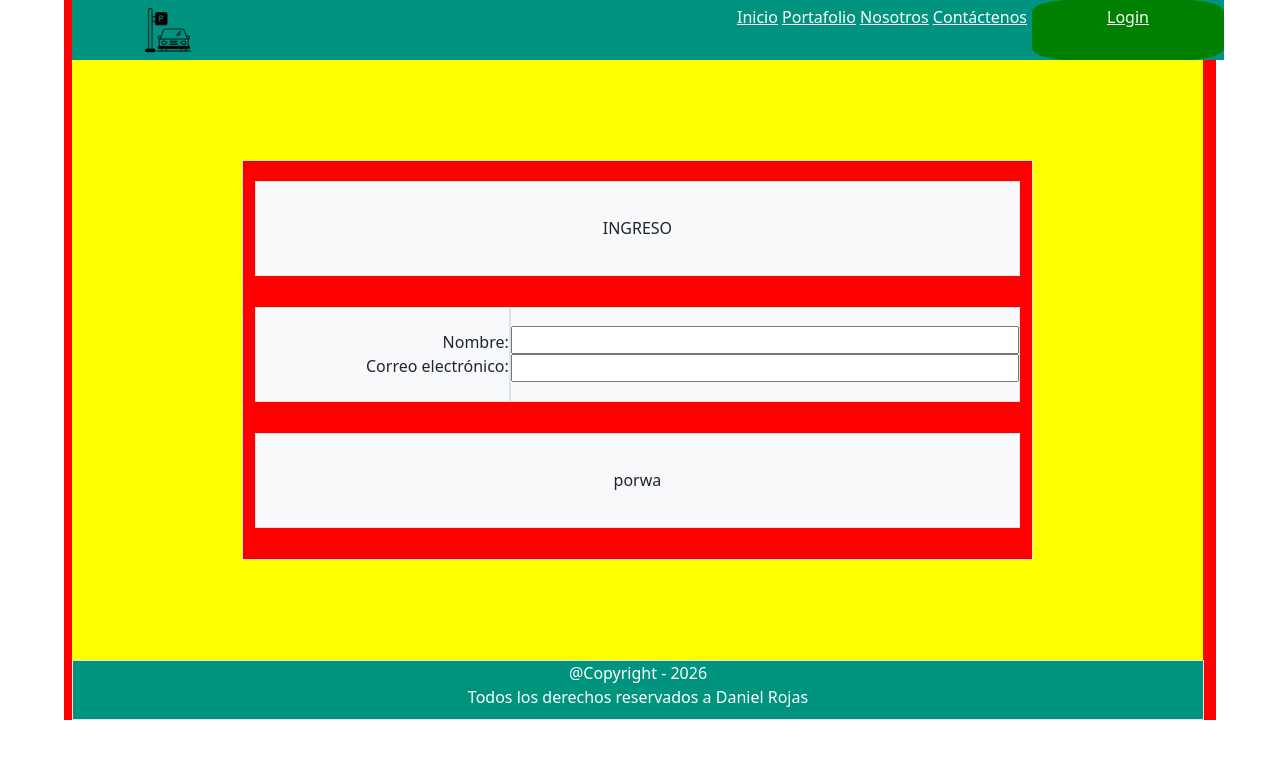
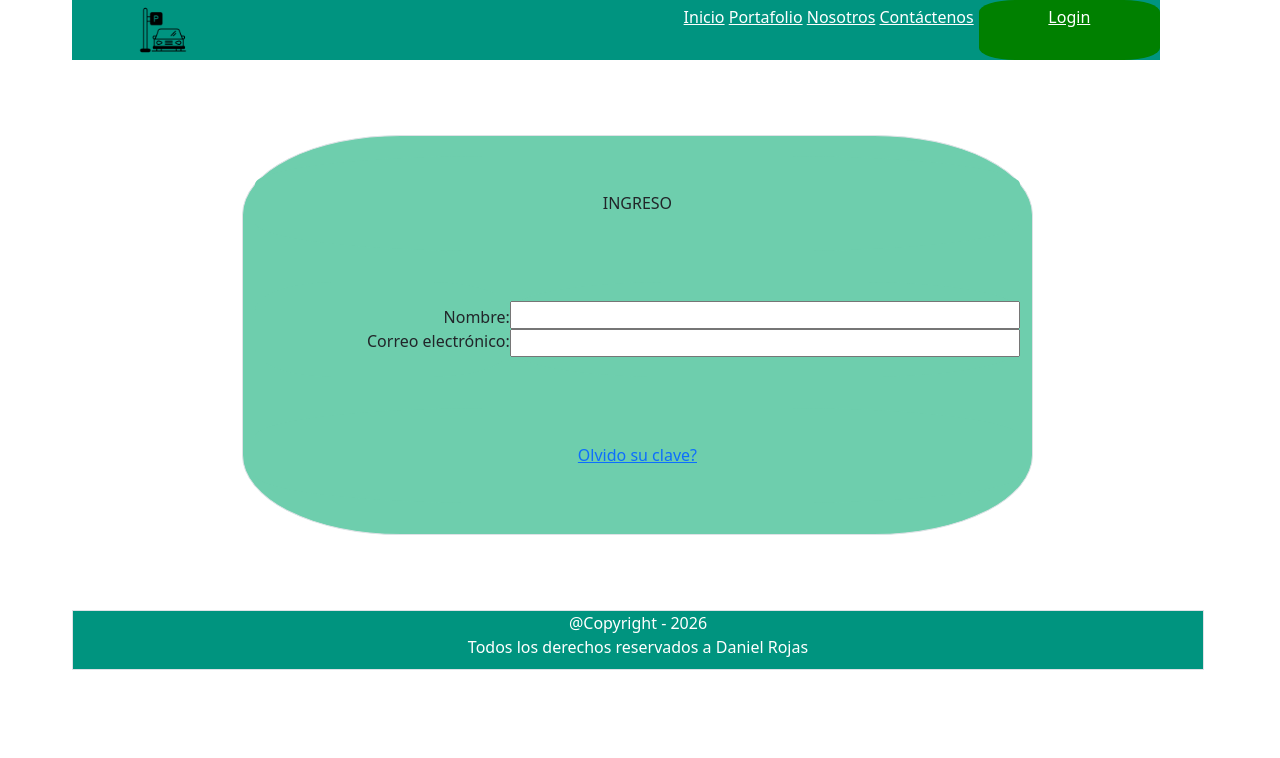
Before and after one commit to danielrojasa-web/Ingeneria-Web, a plain HTML site: page pages/company/login.html in a window 1280 px wide. Drawn offline with Linux system fonts and the light colour scheme; files whose address does not match are found by name.

Commit message:
cargue actividad

```diff
--- a/assets/css/styles-bootstrap5Login.css
+++ b/assets/css/styles-bootstrap5Login.css
@@ -7,7 +7,7 @@
 
 /* Navegador */
 nav {
-    width: 90%;
+    width: 85%;
     position: fixed;
     top: 0;
     text-align: right;
@@ -57,7 +57,6 @@ nav {
     /* border: 2px solid red; */
     display: flex;
     flex-direction: column;
-    background-color: red;
     /* Apila los elementos uno abajo del otro */
 }
 
@@ -68,9 +67,9 @@ body {
 
 
 .portafolio {
-    height: 600px;
+    height: 550px;
     width: 99.9%;
-    background-color: yellow;
+    background-color: white;
     text-align: center;
     align-items: center;
     justify-content: center;
@@ -85,15 +84,17 @@ body {
     flex-direction: row;
     display: flex;
 
-    background-color: red;
+    background-color: #6ECEAD;
+    border-radius: 20%;
 }
 .portafolio .port-col {
     height: 25%;
     text-align: center;
     justify-content: center;
-    background-color: #F8F9FA;
+    background-color: #6ECEAD;
     display: flex;
     flex-flow: column;
+    border-radius: 30%;
 }
 footer {
     height: 60px;
--- a/pages/company/login.html
+++ b/pages/company/login.html
@@ -27,7 +27,7 @@
                 <!-- </nav>  -->
             </div>
             <div class="col-12 col-sm-2 col-md-22 col-lg-2 login ">
-                <a class="text-white  " href="pages/company/login.html">Login</a>
+                <a class="text-white  " href="menu.html">Login</a>
             </div>
         </nav>
 
@@ -44,16 +44,17 @@
             </div> -->
         <section id="portafolio" class="row portafolio ">
             <div class="port-uni border">
-                <div class="col-12 col-sm-12 col-md-6 col-lg-12 port-col border ">INGRESO </div>
-                <div class="col-12 col-sm-12 col-md-6 col-lg-4 port-col border text-end">
+                <div class="col-12 col-sm-12 col-md-6 col-lg-12 port-col  ">INGRESO </div>
+                <div class="col-12 col-sm-12 col-md-6 col-lg-4 port-col  text-end">
                     <label for="nombre">Nombre:</label>
                     <label for="email">Correo electrónico:</label>
                 </div>
-                <div class="col-12 col-sm-12 col-md-6 col-lg-8 port-col border ">
+                <div class="col-12 col-sm-12 col-md-6 col-lg-8 port-col  ">
                     <input type="text" id="nombre" name="nombre">
                     <input type="email" id="email" name="email">
                 </div>
-                <div class="col-12 col-sm-12 col-md-6 col-lg-12 port-col border ">porwa
+                <div class="col-12 col-sm-12 col-md-6 col-lg-12 port-col  ">
+                                    <a class="text-blue  " href="menu.html">Olvido su clave?</a>
 
                 </div>
             </div>
```
Also changed, not shown: pages/company/menu.html (+1 -1 lines), Nuevo Documento de texto.txt (deleted).
